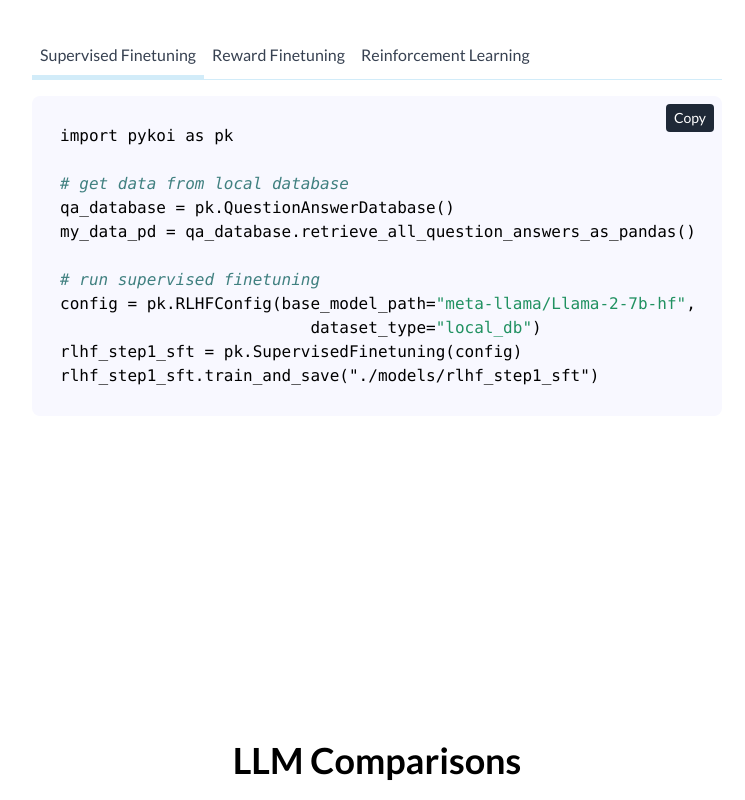
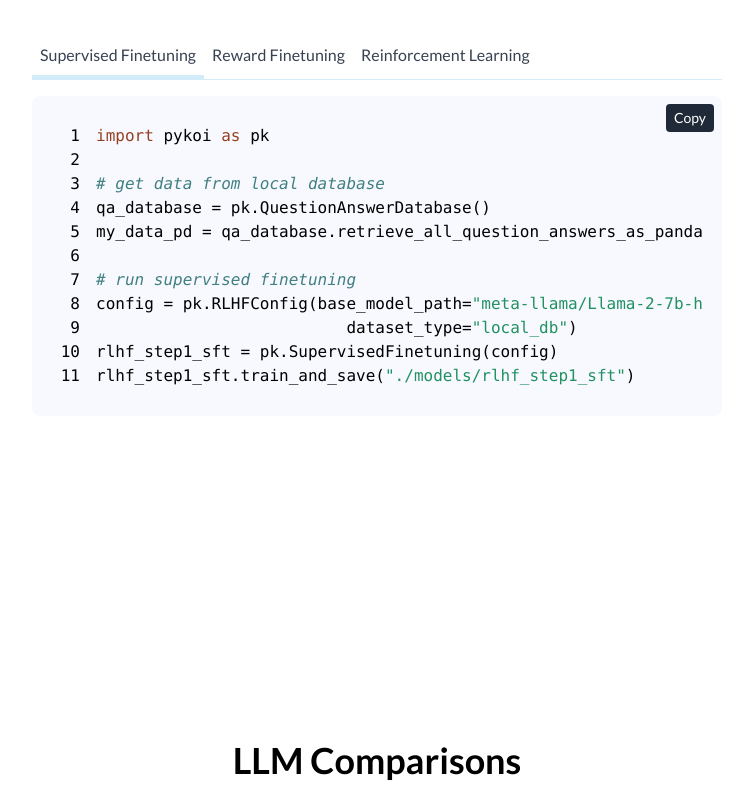
Before and after one commit to stampi123/CambioML.github.io, a Next.js app: page /libraries/pykoi in a window 1280 px wide. Shown: the part 2360-3160 px from the top of the page, without its empty margins (263-1008 px from the left). Built offline with nearby package versions, Linux system fonts and the light colour scheme.

Commit message:
fix CodeBlock

```diff
--- a/app/components/CodeBlock.tsx
+++ b/app/components/CodeBlock.tsx
@@ -27,7 +27,7 @@ const CodeBlock: React.FC<CodeBlockProps> = ({ language, code }) => {
         {isCopied ? 'Copied!' : 'Copy'}
       </button>
       <div className="rounded-lg overflow-hidden p-5 bg-[#f8f8ff]" >
-        <SyntaxHighlighter language={language} style={docco}>
+        <SyntaxHighlighter language={language} style={docco} showLineNumbers>
           {code}
         </SyntaxHighlighter>
       </div>
--- a/app/libraries/pykoi/page.tsx
+++ b/app/libraries/pykoi/page.tsx
@@ -66,7 +66,7 @@ my_data_pd = qa_database.retrieve_all_question_answers_as_pandas()
 config = pk.RLHFConfig(base_model_path="meta-llama/Llama-2-7b-hf",
                           dataset_type="local_db")
 rlhf_step1_sft = pk.SupervisedFinetuning(config)
-rlhf_step1_sft.train_and_save("./models/rlhf_step1_sft")`} showLineNumbers />
+rlhf_step1_sft.train_and_save("./models/rlhf_step1_sft")`} language="python"/>
                     </Tab>
                     <Tab label="Reward Finetuning">
                         <CodeBlock code={`import pykoi as pk
@@ -78,7 +78,7 @@ my_data_pd = qa_database.retrieve_all_question_answers_as_pandas()
 # run reward model finetuning
 config = pk.RLHFConfig()
 rlhf_step2_rft = pk.RewardFinetuning(config)
-rlhf_step2_rft.train_and_save("./models/rlhf_step2_rw")`} showLineNumbers />
+rlhf_step2_rft.train_and_save("./models/rlhf_step2_rw")`} language="python"/>
                     </Tab>
                     <Tab label="Reinforcement Learning">
                         <CodeBlock code={`import pykoi as pk
@@ -93,7 +93,7 @@ config = pk.RLHFConfig(
 )
 
 rlhf_step3_rl = pk.RLFinetuning(config)
-rlhf_step3_rl.train_and_save("./models/rlhf_step3_rl")`} showLineNumbers />
+rlhf_step3_rl.train_and_save("./models/rlhf_step3_rl")`} language="python" />
                     </Tab>
                 </Tabs>
                 <Section title="LLM Comparisons" paragraphs={["Easily compare multiple models to each other. Rank the outputs relative to each other, and visualize the results."]} center />
```
